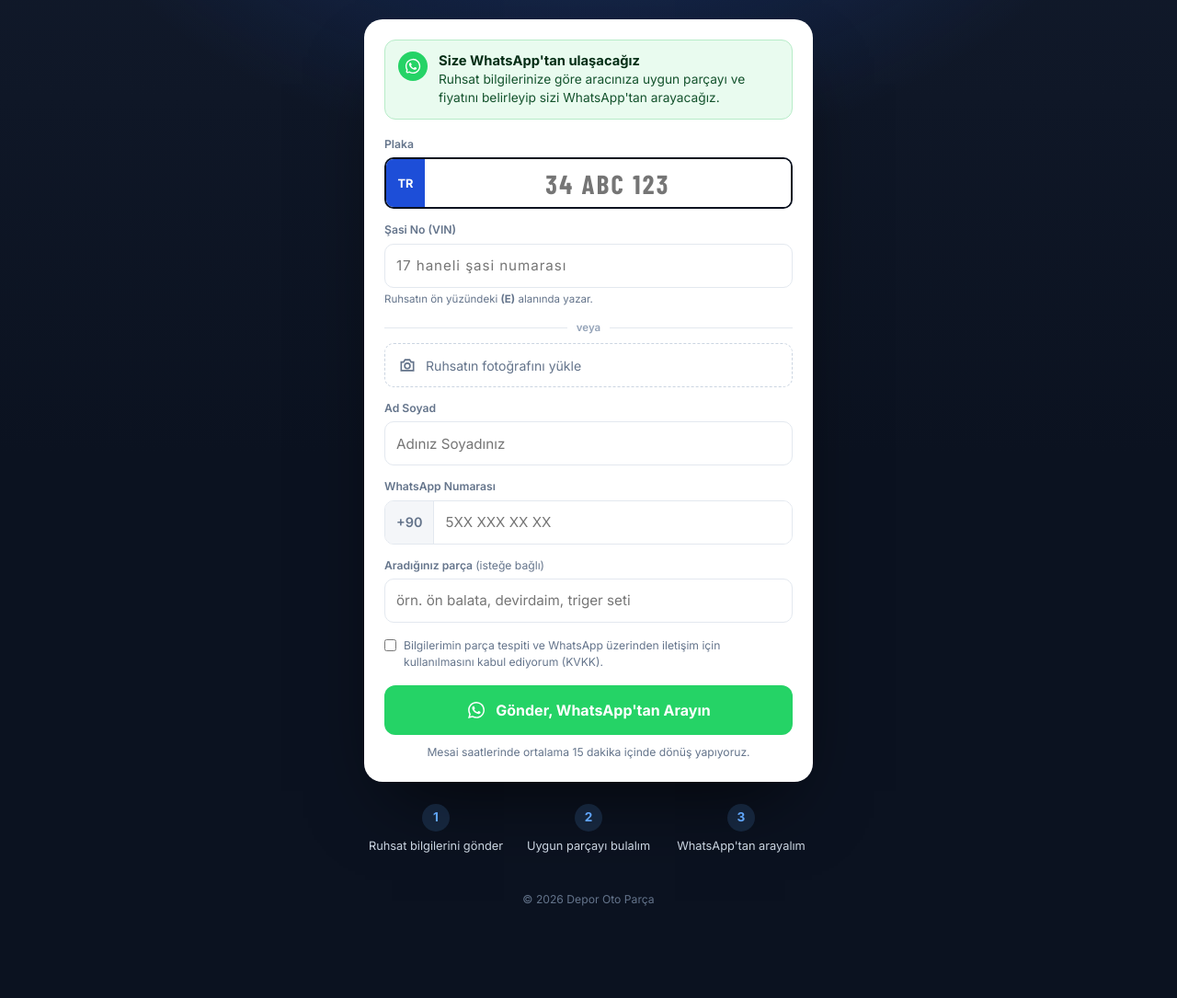
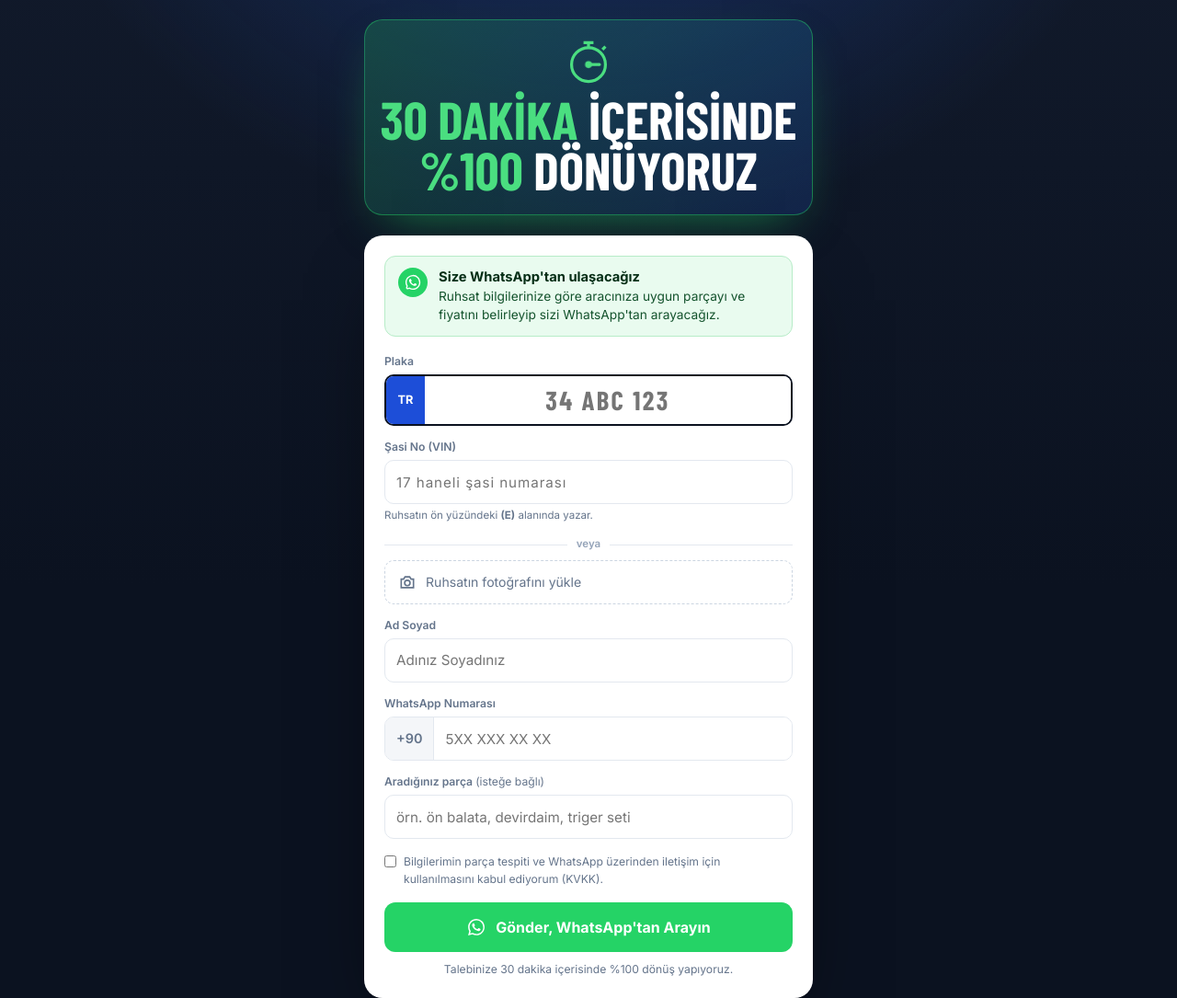
Before and after one commit to adanademir1940/mahsun, a plain HTML site: page index.html in a window 1280 px wide. Shown: the part 281-1366 px from the top of the page at 92% size. Before the commit the page ends 1292 px from the top, so only its background shows below. Drawn offline with nearby package versions, Linux system fonts and the light colour scheme; a web font is replaced by a local one.

Commit message:
Büyük yazı: 30 dakika içerisinde %100 dönüyoruz
Co-Authored-By: Claude Opus 5.5 <noreply@anthropic.com>
Claude-Session: https://claude.ai/code/session_01HTCSVMAVhJURrZbj3RXCEK

```diff
--- a/index.html
+++ b/index.html
@@ -33,6 +33,14 @@
   .intro h1 em{font-style:normal; color:var(--blue2)}
   .intro p{color:#94a3b8; margin-top:12px; font-size:1rem}
 
+  .promise{display:flex; flex-direction:column; align-items:center; gap:8px; margin:0 0 22px; padding:20px 14px 22px; border-radius:20px; color:#fff; text-align:center;
+    background:linear-gradient(135deg,rgba(37,211,102,.22),rgba(37,99,235,.18)); border:1px solid rgba(37,211,102,.45); box-shadow:0 20px 50px -24px rgba(37,211,102,.6)}
+  .promise .clock{width:52px; height:52px; flex:none; color:#4ade80}
+  .promise .clock .hand{transform-origin:24px 26px; animation:tick 4s linear infinite}
+  @keyframes tick{to{transform:rotate(360deg)}}
+  .promise .big,.promise .sub{display:block; font-family:"Barlow Condensed",Inter,sans-serif; font-weight:800; text-transform:uppercase; line-height:.95; font-size:clamp(2.4rem,12.5vw,3.6rem)}
+  .promise .big b{color:#4ade80}
+  .promise .sub em{font-style:normal; color:#4ade80}
   .card{background:#fff; border-radius:20px; padding:22px; box-shadow:0 40px 80px -30px rgba(0,0,0,.7)}
   .wa{width:22px; height:22px; flex:none}
   .waNote{display:flex; gap:12px; align-items:flex-start; background:#e9fbef; border:1px solid #b7ecc8; color:#14532d; border-radius:12px; padding:12px 14px; font-size:.86rem; line-height:1.45; margin-bottom:18px}
@@ -82,7 +90,7 @@
 
   .toast{position:fixed; left:50%; bottom:24px; transform:translate(-50%,120px); opacity:0; visibility:hidden; background:var(--ink); color:#fff; padding:12px 18px; border-radius:12px; font-size:.88rem; z-index:70; transition:transform .3s, opacity .3s, visibility .3s; box-shadow:0 20px 40px -10px rgba(0,0,0,.5); max-width:calc(100% - 32px); border:1px solid rgba(255,255,255,.1)}
   .toast.on{transform:translate(-50%,0); opacity:1; visibility:visible}
-  @media (prefers-reduced-motion:reduce){*{transition:none!important}}
+  @media (prefers-reduced-motion:reduce){*{transition:none!important; animation:none!important}}
 </style>
 </head>
 <body>
@@ -100,6 +108,11 @@
   <div class="intro">
     <h1 class="cond">Aracına <em>uygun</em> parçayı biz bulalım</h1>
     <p>Ruhsat bilgilerini gönder, ustalarımız doğru parçayı ve fiyatını belirleyip sana WhatsApp'tan ulaşsın.</p>
+  </div>
+
+  <div class="promise">
+    <svg class="clock" viewBox="0 0 48 48" fill="none" stroke="currentColor" stroke-width="3" aria-hidden="true"><circle cx="24" cy="26" r="17"/><path d="M19 4h10M24 4v5M38 11l3-3"/><path class="hand" d="M24 26V15" stroke-linecap="round"/><circle cx="24" cy="26" r="2" fill="currentColor"/></svg>
+    <div><span class="big"><b>30 dakika</b> içerisinde</span><span class="sub"><em>%100</em> dönüyoruz</span></div>
   </div>
 
   <div class="card" id="card">
@@ -126,13 +139,13 @@
 
       <label class="kvkk"><input type="checkbox" id="kvkkIn"><span>Bilgilerimin parça tespiti ve WhatsApp üzerinden iletişim için kullanılmasını kabul ediyorum (KVKK).</span></label>
       <button class="send" type="submit"><svg class="wa" viewBox="0 0 32 32" aria-hidden="true"><path fill="currentColor" d="M16.04 3C8.86 3 3.05 8.8 3.05 15.97c0 2.29.6 4.53 1.74 6.5L3 29l6.7-1.75a12.96 12.96 0 0 0 6.33 1.62h.01c7.17 0 13-5.8 13-12.97 0-3.47-1.35-6.73-3.8-9.18A12.9 12.9 0 0 0 16.04 3zm0 23.68h-.01a10.8 10.8 0 0 1-5.5-1.5l-.4-.24-3.97 1.04 1.06-3.87-.26-.4a10.74 10.74 0 0 1-1.65-5.74c0-5.96 4.85-10.8 10.82-10.8 2.89 0 5.6 1.12 7.64 3.17a10.73 10.73 0 0 1 3.17 7.64c0 5.96-4.86 10.8-10.9 10.8zm5.93-8.09c-.33-.16-1.93-.95-2.23-1.06-.3-.11-.52-.16-.73.16-.22.33-.84 1.06-1.03 1.27-.19.22-.38.24-.7.08-.33-.16-1.38-.51-2.62-1.62-.97-.86-1.62-1.93-1.81-2.25-.19-.33-.02-.5.14-.66.15-.15.33-.38.49-.57.16-.19.22-.33.33-.54.11-.22.05-.41-.03-.57-.08-.16-.73-1.76-1-2.41-.27-.63-.54-.55-.73-.56h-.62c-.22 0-.57.08-.87.41-.3.33-1.14 1.11-1.14 2.71s1.17 3.15 1.33 3.36c.16.22 2.3 3.5 5.56 4.91.78.34 1.39.54 1.86.69.78.25 1.49.21 2.05.13.63-.09 1.93-.79 2.2-1.55.27-.76.27-1.41.19-1.55-.08-.13-.3-.21-.62-.37z"/></svg>Gönder, WhatsApp'tan Arayın</button>
-      <p class="hint">Mesai saatlerinde ortalama 15 dakika içinde dönüş yapıyoruz.</p>
+      <p class="hint">Talebinize 30 dakika içerisinde %100 dönüş yapıyoruz.</p>
     </form>
 
     <div class="done">
       <svg class="wa" viewBox="0 0 32 32" aria-hidden="true"><path fill="currentColor" d="M16.04 3C8.86 3 3.05 8.8 3.05 15.97c0 2.29.6 4.53 1.74 6.5L3 29l6.7-1.75a12.96 12.96 0 0 0 6.33 1.62h.01c7.17 0 13-5.8 13-12.97 0-3.47-1.35-6.73-3.8-9.18A12.9 12.9 0 0 0 16.04 3zm0 23.68h-.01a10.8 10.8 0 0 1-5.5-1.5l-.4-.24-3.97 1.04 1.06-3.87-.26-.4a10.74 10.74 0 0 1-1.65-5.74c0-5.96 4.85-10.8 10.82-10.8 2.89 0 5.6 1.12 7.64 3.17a10.73 10.73 0 0 1 3.17 7.64c0 5.96-4.86 10.8-10.9 10.8zm5.93-8.09c-.33-.16-1.93-.95-2.23-1.06-.3-.11-.52-.16-.73.16-.22.33-.84 1.06-1.03 1.27-.19.22-.38.24-.7.08-.33-.16-1.38-.51-2.62-1.62-.97-.86-1.62-1.93-1.81-2.25-.19-.33-.02-.5.14-.66.15-.15.33-.38.49-.57.16-.19.22-.33.33-.54.11-.22.05-.41-.03-.57-.08-.16-.73-1.76-1-2.41-.27-.63-.54-.55-.73-.56h-.62c-.22 0-.57.08-.87.41-.3.33-1.14 1.11-1.14 2.71s1.17 3.15 1.33 3.36c.16.22 2.3 3.5 5.56 4.91.78.34 1.39.54 1.86.69.78.25 1.49.21 2.05.13.63-.09 1.93-.79 2.2-1.55.27-.76.27-1.41.19-1.55-.08-.13-.3-.21-.62-.37z"/></svg>
       <h2>Talebiniz alındı!</h2>
-      <p><b id="doneTel"></b> numarasına en kısa sürede WhatsApp'tan ulaşacağız.</p>
+      <p><b id="doneTel"></b> numarasına 30 dakika içerisinde WhatsApp'tan ulaşacağız.</p>
       <button onclick="resetForm()">Yeni talep oluştur</button>
     </div>
   </div>
```
